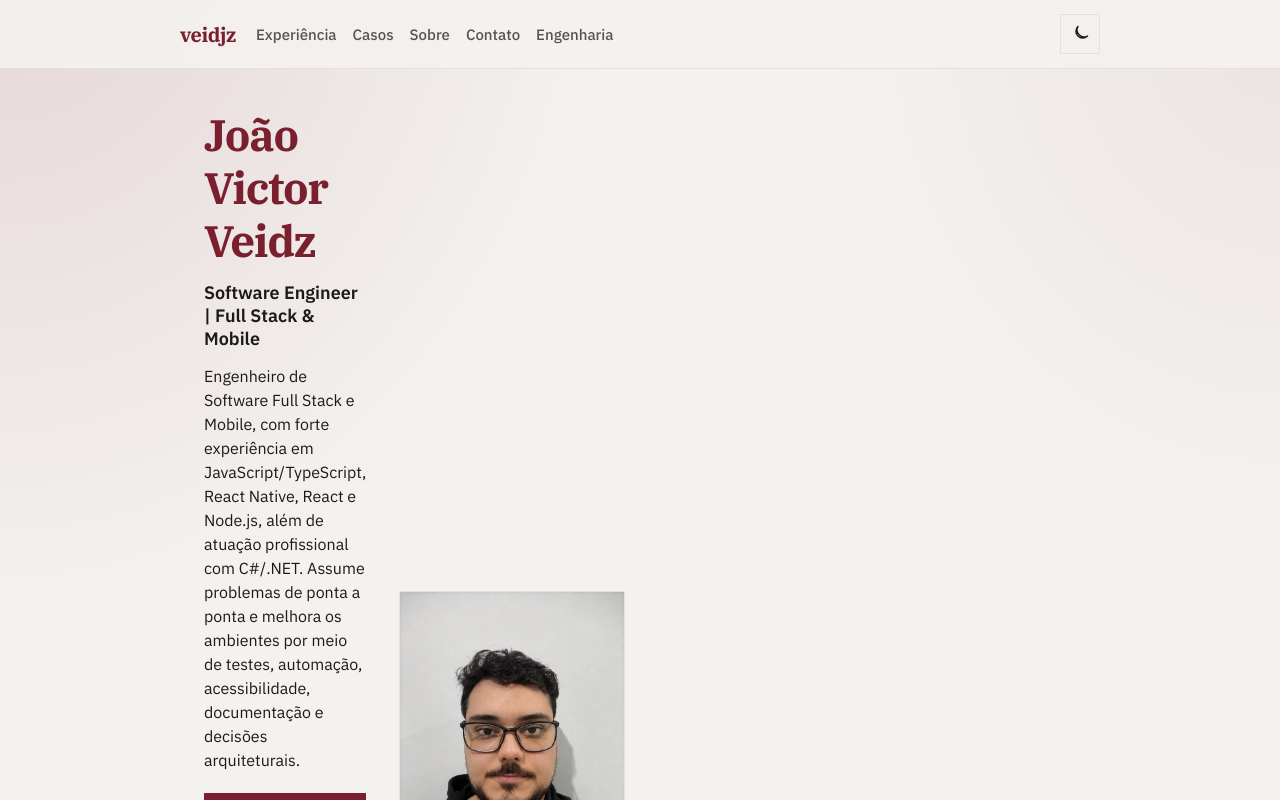
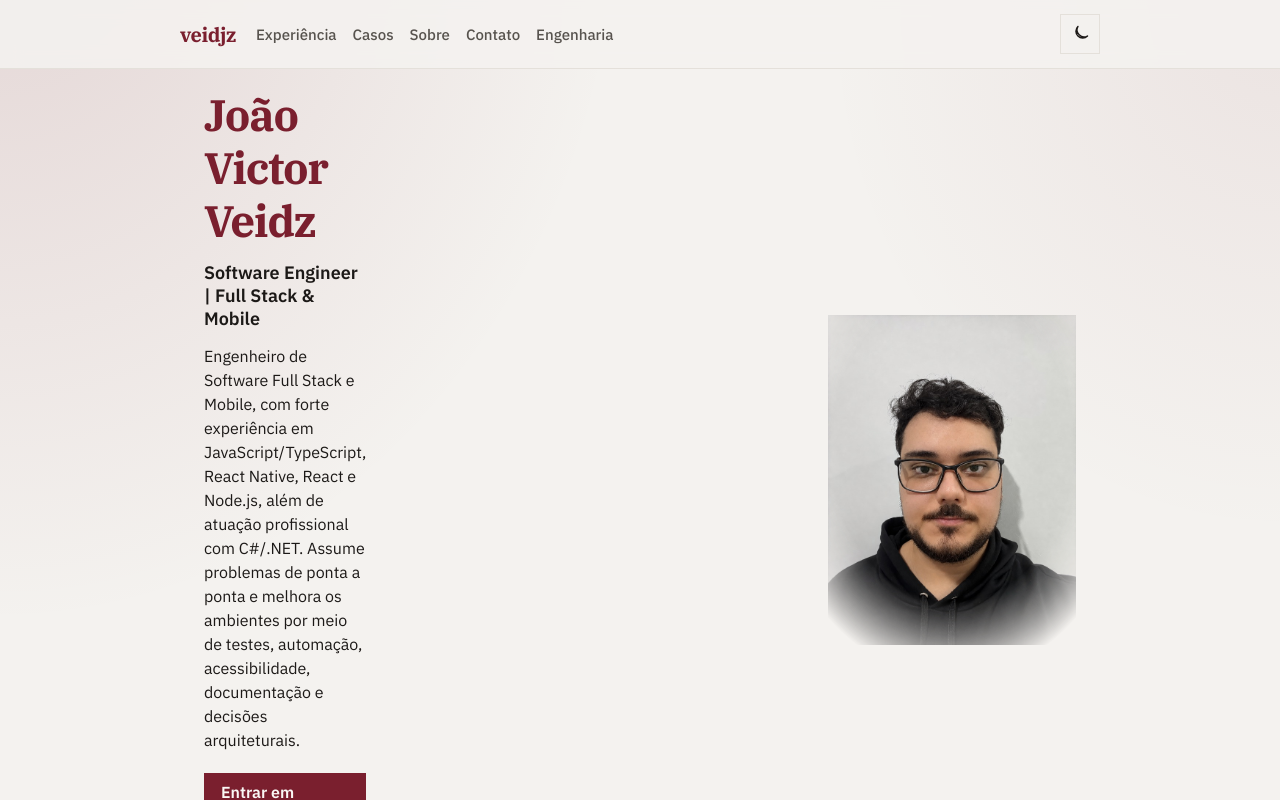
Before and after one commit to veidjz/veidjz-web, a Next.js app in the folder apps/web/: page / in a window 1280 px wide. Shown: the top 800 px of the page. Built offline with nearby package versions, Linux system fonts and the light colour scheme.

Commit message:
fix: tighten hero spacing and soften portrait edges

```diff
--- a/apps/web/src/app/page.module.css
+++ b/apps/web/src/app/page.module.css
@@ -10,13 +10,16 @@
   }
 }
 
+.main {
+  padding-top: 1.25rem;
+}
+
 .hero {
   display: grid;
-  gap: 2rem;
-  align-items: end;
-  padding-bottom: 2.5rem;
+  gap: 1.75rem;
+  align-items: center;
+  padding-bottom: 2rem;
   border-bottom: 1px solid var(--line);
-  min-height: min(72vh, 36rem);
 }
 
 .heroCopy {
@@ -76,11 +79,22 @@
 }
 
 .portrait {
-  width: min(100%, 14rem);
+  justify-self: end;
+  width: min(100%, 15.5rem);
   aspect-ratio: 3 / 4;
   overflow: hidden;
-  border: 1px solid var(--line);
+  background: transparent;
   animation: rise 0.7s ease-out 0.18s both;
+  -webkit-mask-image: radial-gradient(
+    ellipse 95% 90% at 50% 40%,
+    #000 52%,
+    transparent 78%
+  );
+  mask-image: radial-gradient(
+    ellipse 95% 90% at 50% 40%,
+    #000 52%,
+    transparent 78%
+  );
 }
 
 .portraitImage {
@@ -88,7 +102,7 @@
   width: 100%;
   height: 100%;
   object-fit: cover;
-  object-position: center top;
+  object-position: center 12%;
 }
 
 .section {
@@ -169,7 +183,7 @@
 @media (min-width: 800px) {
   .hero {
     grid-template-columns: minmax(0, 1fr) auto;
-    gap: 3rem;
+    gap: 2.25rem;
   }
 }
 
--- a/apps/web/src/app/page.tsx
+++ b/apps/web/src/app/page.tsx
@@ -6,7 +6,7 @@ import styles from './page.module.css'
 
 export default function HomePage() {
   return (
-    <Layout as="main">
+    <Layout as="main" className={styles.main}>
       <section className={styles.hero} aria-labelledby="home-name">
         <div className={styles.heroCopy}>
           <Heading as="h1" size="xl" className={styles.name} id="home-name">
```
